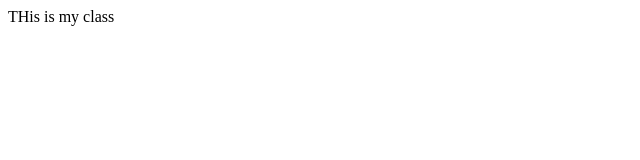
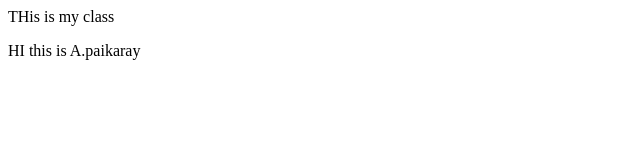
Before and after one commit to Arumbha/localrepo, a plain HTML site: page index.html in a window 1280 px wide. Shown: the whole page, without its empty margins (0-640 px from the left). Drawn offline with Linux system fonts and the light colour scheme.

Commit message:
Add new feature

```diff
--- a/index.html
+++ b/index.html
@@ -1 +1,2 @@
 <p>THis is my class</p>
+<p>HI this is A.paikaray</p>
```
